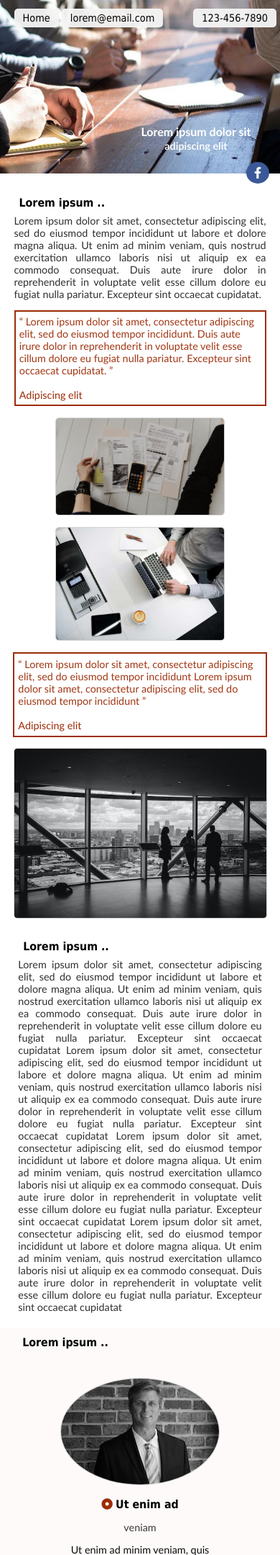
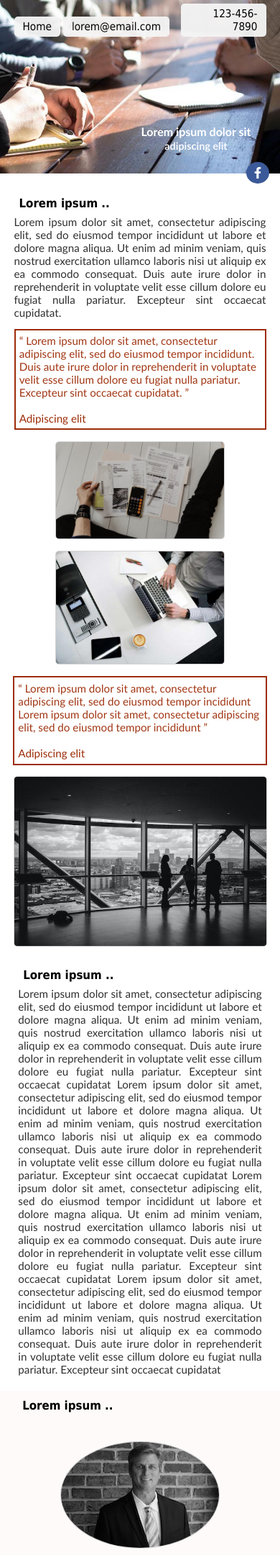
Before and after one commit to sunnysunny77/business, a PHP site: page / in a window 390 px wide. Shown: the top 2160 px of the page at 72% size. Run offline with PHP 8.4, Linux system fonts and the light colour scheme.

Commit message:
Update styles.css

```diff
--- a/css/styles.css
+++ b/css/styles.css
@@ -301,7 +301,6 @@ article h2 {
 
 footer {
   display: flex;
-  height: 250px;
   background-color: rgba(156, 44, 7, 0.95);
   justify-content: space-around;
   align-items: center;
@@ -311,6 +310,10 @@ footer ul {
   list-style-type: none;
   color: white;
   font-family: Tahoma, sans-serif;
+}
+
+footer ul:nth-child(1) {
+  padding: 30px 0 15px 0;
 }
 
 footer ul a {
@@ -326,7 +329,7 @@ footer ul a {
 #over {
   border-top: 1px solid white;
   padding: 5px 10px;
-  width: 155px;
+  width: 100%;
 }
 
 footer ul li a:hover {
@@ -417,9 +420,22 @@ footer ul li a:hover {
   header h1{
     font-size: 100%;
   }
+  nav {
+    align-items: baseline;
+  }
   nav ul:nth-child(1) {
     text-align: left;
     margin-left: 5%;
+  }
+  nav ul:nth-child(1) li  {
+    margin-top: 5px;
+  }
+  nav ul:nth-child(2) {
+    text-align: right;
+    margin-right: 5%;
+  }
+  nav ul:nth-child(2) li  {
+    margin-top: 5px;
   }
   nav ul a,
   article,
@@ -428,7 +444,7 @@ footer ul li a:hover {
   #section2,
   footer ul li,
   footer ul li a {
-    font-size: 90%;
+    font-size: 95%;
   }
 }
 @media only Screen and (max-width: 320px) {
@@ -440,6 +456,6 @@ footer ul li a:hover {
   #section2,
   footer ul li,
   footer ul li a {
-    font-size: 65%;
+    font-size: 80%;
   }
 }
```
